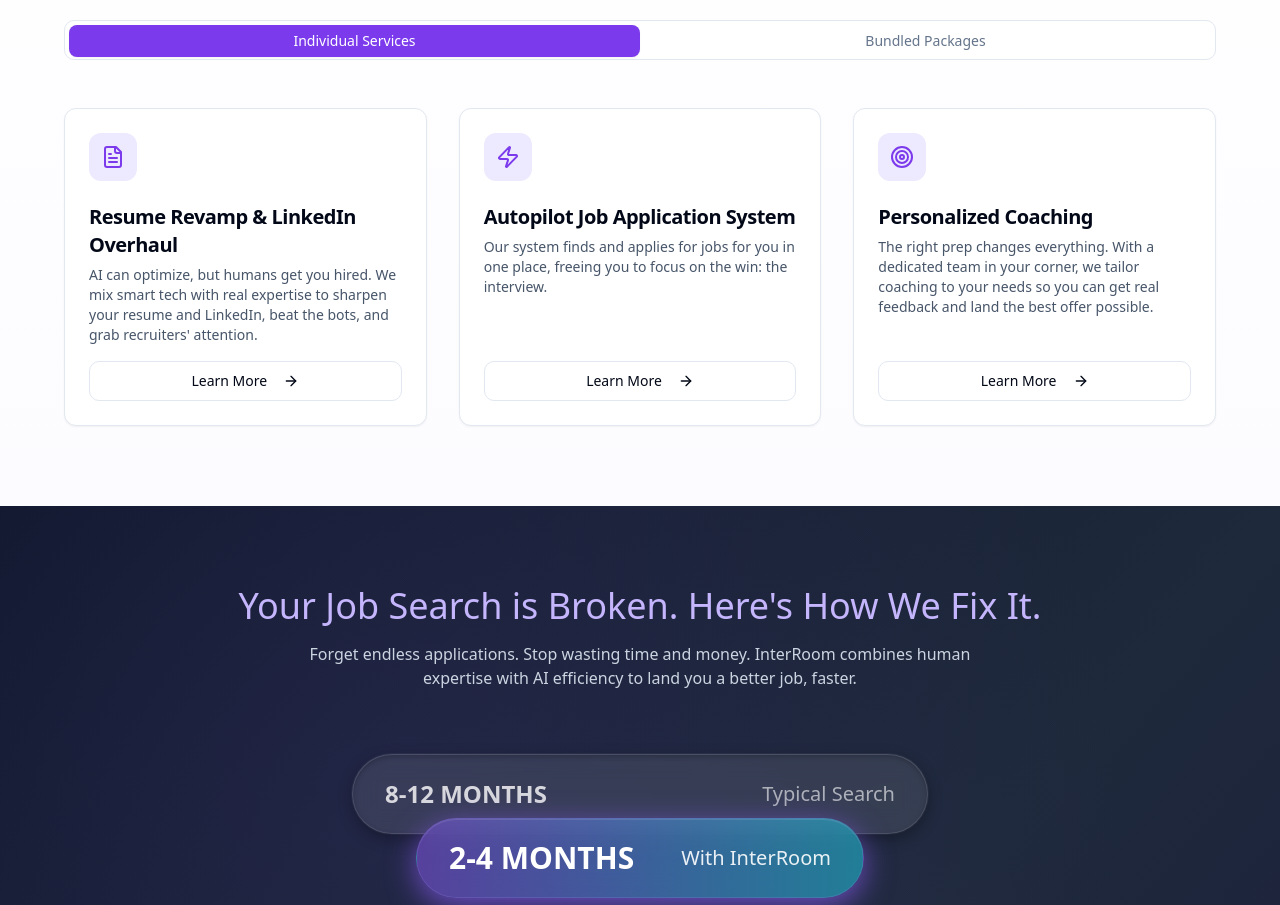
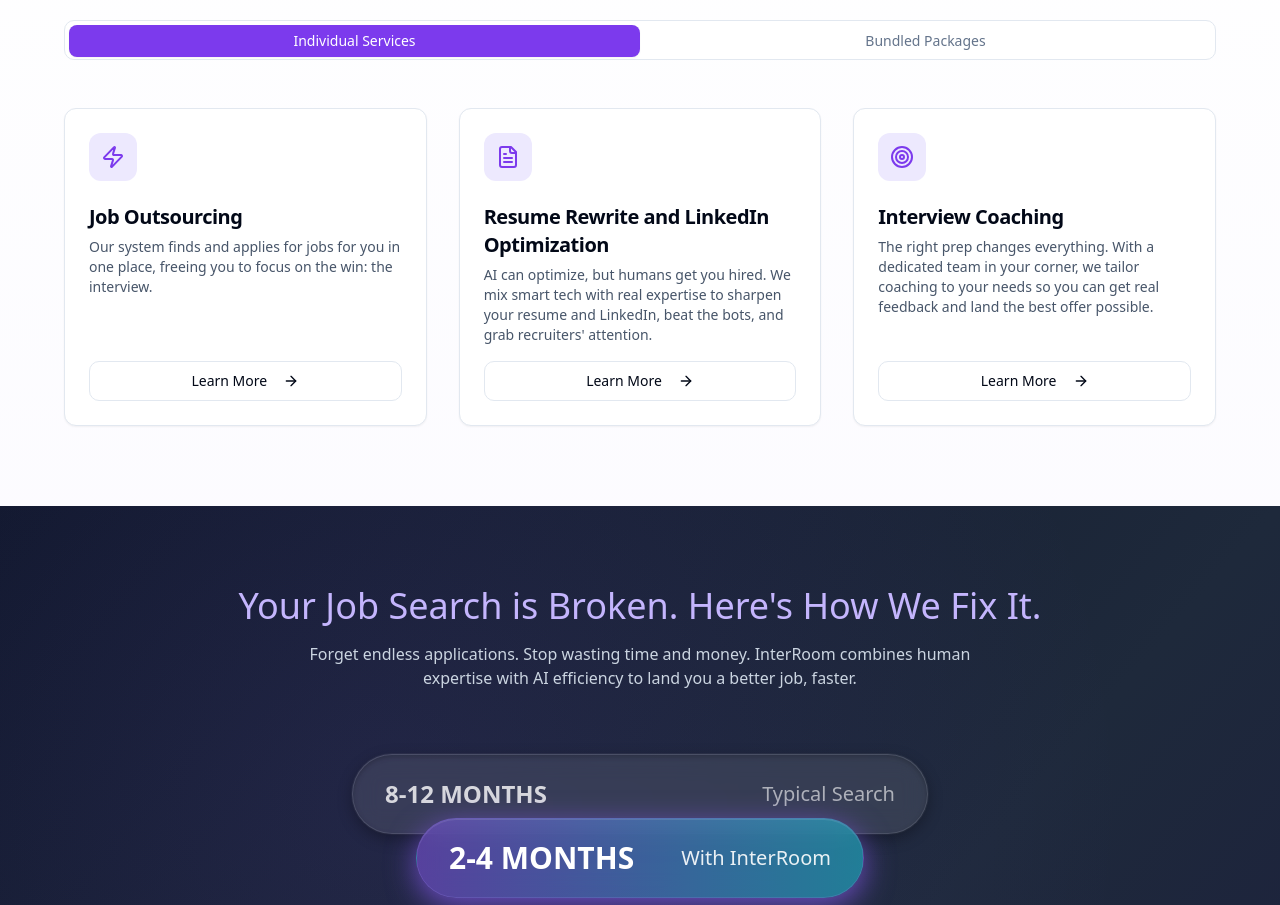
Before and after one commit to interroom-product/new-website, a Next.js app: page / in a window 1280 px wide. Shown: the part 2280-3185 px from the top of the page. Built offline with nearby package versions, Linux system fonts and the light colour scheme.

Commit message:
feat: update service names for consistent nomenclature
Align landing page service names with /services page terminology

#VERCEL_SKIP

Co-authored-by: null <215475725+interroom-product@users.noreply.github.com>

```diff
--- a/components/service-hub.tsx
+++ b/components/service-hub.tsx
@@ -33,13 +33,37 @@ export default function ServiceHub() {
 
           <TabsContent value="individual">
             <div className="grid grid-cols-1 md:grid-cols-3 gap-8">
-              {/* Signal-Boosting Resume & Profile */}
+              {/* Job Outsourcing */}
+              <Card className="border border-slate-200 shadow-sm hover:shadow-lg transition-all duration-300 hover:border-violet-200 group flex flex-col">
+                <CardHeader className="pb-4 flex-grow">
+                  <div className="h-12 w-12 bg-violet-100 rounded-lg flex items-center justify-center mb-4 group-hover:bg-violet-600 transition-colors duration-300">
+                    <Zap className="h-6 w-6 text-violet-600 group-hover:text-white transition-colors duration-300" />
+                  </div>
+                  <CardTitle className="text-xl">Job Outsourcing</CardTitle>
+                  <CardDescription className="text-slate-600">
+                    Our system finds and applies for jobs for you in one place, freeing you to focus on the win: the
+                    interview.
+                  </CardDescription>
+                </CardHeader>
+                <CardContent className="mt-auto">
+                  <Link href="/services">
+                    <Button
+                      variant="outline"
+                      className="w-full group-hover:bg-violet-600 group-hover:text-white group-hover:border-violet-600 transition-all duration-300 bg-transparent"
+                    >
+                      Learn More <ArrowRight className="ml-2 h-4 w-4" />
+                    </Button>
+                  </Link>
+                </CardContent>
+              </Card>
+
+              {/* Resume Rewrite and LinkedIn Optimization */}
               <Card className="border border-slate-200 shadow-sm hover:shadow-lg transition-all duration-300 hover:border-violet-200 group flex flex-col">
                 <CardHeader className="pb-4 flex-grow">
                   <div className="h-12 w-12 bg-violet-100 rounded-lg flex items-center justify-center mb-4 group-hover:bg-violet-600 transition-colors duration-300">
                     <FileText className="h-6 w-6 text-violet-600 group-hover:text-white transition-colors duration-300" />
                   </div>
-                  <CardTitle className="text-xl">Resume Revamp & LinkedIn Overhaul</CardTitle>
+                  <CardTitle className="text-xl">Resume Rewrite and LinkedIn Optimization</CardTitle>
                   <CardDescription className="text-slate-600">
                     AI can optimize, but humans get you hired. We mix smart tech with real expertise to sharpen your
                     resume and LinkedIn, beat the bots, and grab recruiters' attention.
@@ -57,37 +81,13 @@ export default function ServiceHub() {
                 </CardContent>
               </Card>
 
-              {/* Autopilot Job Application System */}
-              <Card className="border border-slate-200 shadow-sm hover:shadow-lg transition-all duration-300 hover:border-violet-200 group flex flex-col">
-                <CardHeader className="pb-4 flex-grow">
-                  <div className="h-12 w-12 bg-violet-100 rounded-lg flex items-center justify-center mb-4 group-hover:bg-violet-600 transition-colors duration-300">
-                    <Zap className="h-6 w-6 text-violet-600 group-hover:text-white transition-colors duration-300" />
-                  </div>
-                  <CardTitle className="text-xl">Autopilot Job Application System</CardTitle>
-                  <CardDescription className="text-slate-600">
-                    Our system finds and applies for jobs for you in one place, freeing you to focus on the win: the
-                    interview.
-                  </CardDescription>
-                </CardHeader>
-                <CardContent className="mt-auto">
-                  <Link href="/services">
-                    <Button
-                      variant="outline"
-                      className="w-full group-hover:bg-violet-600 group-hover:text-white group-hover:border-violet-600 transition-all duration-300 bg-transparent"
-                    >
-                      Learn More <ArrowRight className="ml-2 h-4 w-4" />
-                    </Button>
-                  </Link>
-                </CardContent>
-              </Card>
-
-              {/* Elite 1:1 Interview Simulation */}
+              {/* Interview Coaching */}
               <Card className="border border-slate-200 shadow-sm hover:shadow-lg transition-all duration-300 hover:border-violet-200 group flex flex-col">
                 <CardHeader className="pb-4 flex-grow">
                   <div className="h-12 w-12 bg-violet-100 rounded-lg flex items-center justify-center mb-4 group-hover:bg-violet-600 transition-colors duration-300">
                     <Target className="h-6 w-6 text-violet-600 group-hover:text-white transition-colors duration-300" />
                   </div>
-                  <CardTitle className="text-xl">Personalized Coaching</CardTitle>
+                  <CardTitle className="text-xl">Interview Coaching</CardTitle>
                   <CardDescription className="text-slate-600">
                     The right prep changes everything. With a dedicated team in your corner, we tailor coaching to your
                     needs so you can get real feedback and land the best offer possible.
@@ -138,7 +138,7 @@ export default function ServiceHub() {
                     </li>
                     <li className="flex items-center">
                       <XCircle className="h-5 w-5 text-red-500 mr-3 shrink-0" />
-                      <span className="text-sm text-slate-500 line-through">Personalized Coaching</span>
+                      <span className="text-sm text-slate-500 line-through">Interview Coaching</span>
                     </li>
                   </ul>
                 </CardContent>
@@ -176,7 +176,7 @@ export default function ServiceHub() {
                     </li>
                     <li className="flex items-center">
                       <CheckCircle className="h-5 w-5 text-green-500 mr-3 shrink-0" />
-                      <span className="text-sm">Personalized Coaching</span>
+                      <span className="text-sm">Interview Coaching</span>
                     </li>
                   </ul>
                 </CardContent>
```
